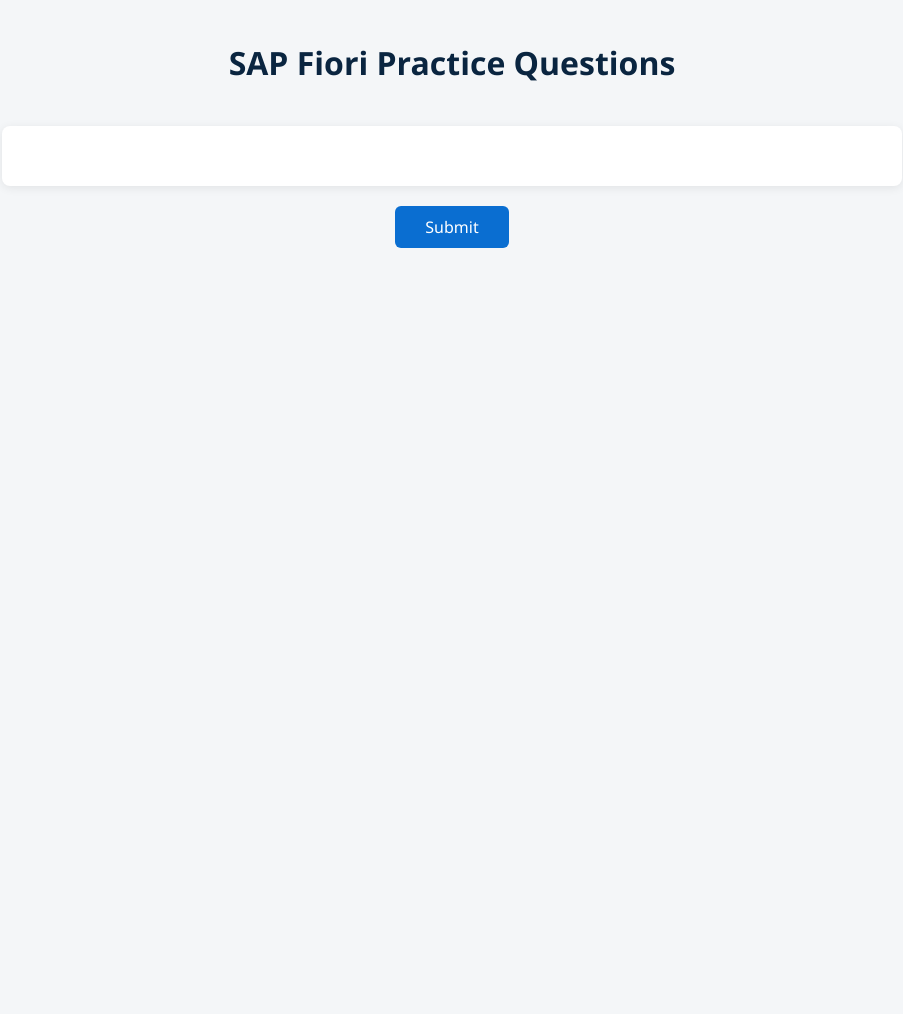
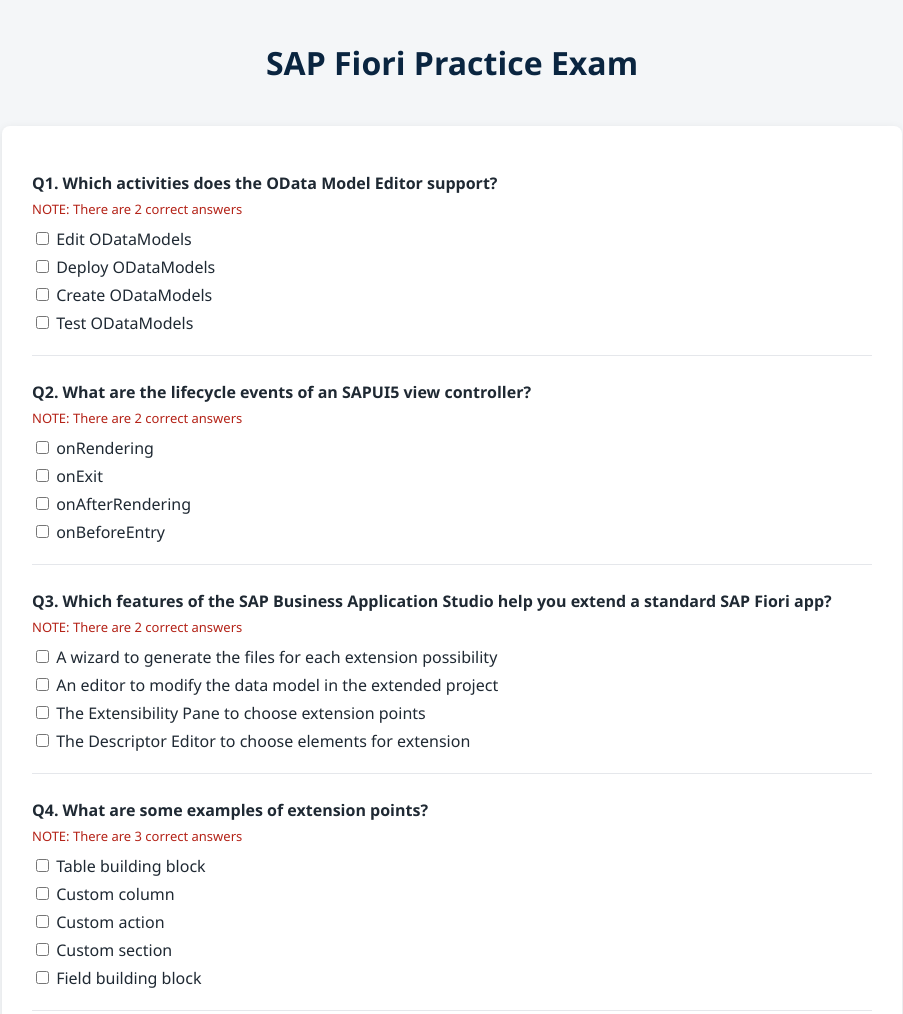
Before and after one commit to SoumyaRanjan1957/sap-fiori-practice-quiz, a plain HTML site: page index.html in a window 1280 px wide. Shown: the top 1014 px of the page, without its empty margins (188-1091 px from the left). Before the commit the page ends 800 px from the top, so only its background shows below. Drawn offline with Linux system fonts and the light colour scheme.

Commit message:
Update index.html for title and button changes

```diff
--- a/index.html
+++ b/index.html
@@ -1,19 +1,19 @@
 <!DOCTYPE html>
 <html lang="en">
 <head>
-  <meta charset="UTF-8">
-  <title>FIORI</title>
-  <link rel="stylesheet" href="style.css">
+  <meta charset="UTF-8" />
+  <title>SAP Fiori Practice Exam</title>
+  <link rel="stylesheet" href="style.css" />
 </head>
 <body>
 
-  <h1>SAP Fiori Practice Questions</h1>
+  <h1>SAP Fiori Practice Exam</h1>
 
   <div id="quiz"></div>
 
-  <button onclick="submitQuiz()">Submit</button>
+  <button id="submitBtn">Submit Exam</button>
 
-  <h2 id="result"></h2>
+  <div id="result"></div>
 
   <script src="script.js"></script>
 </body>
```
